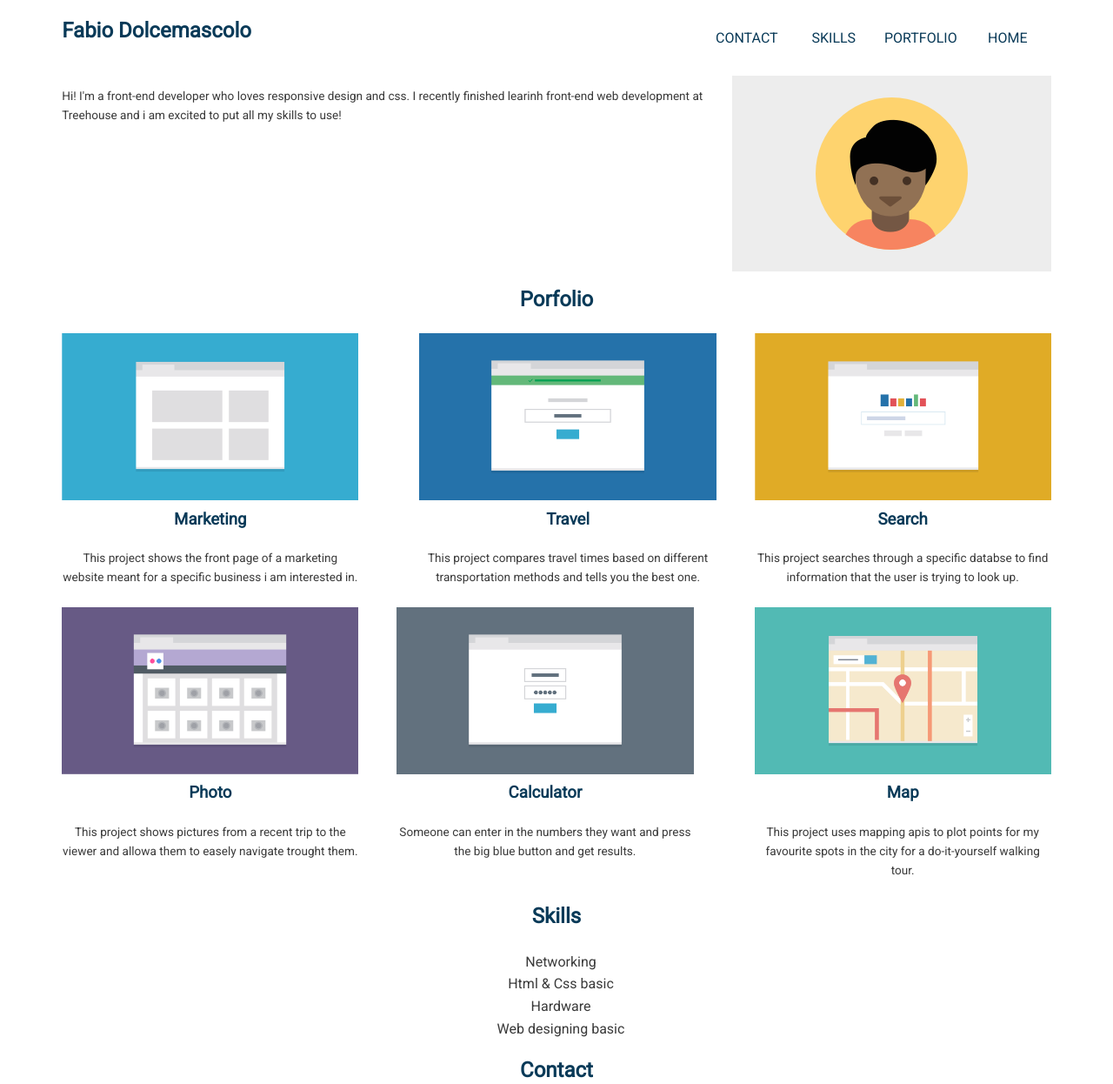
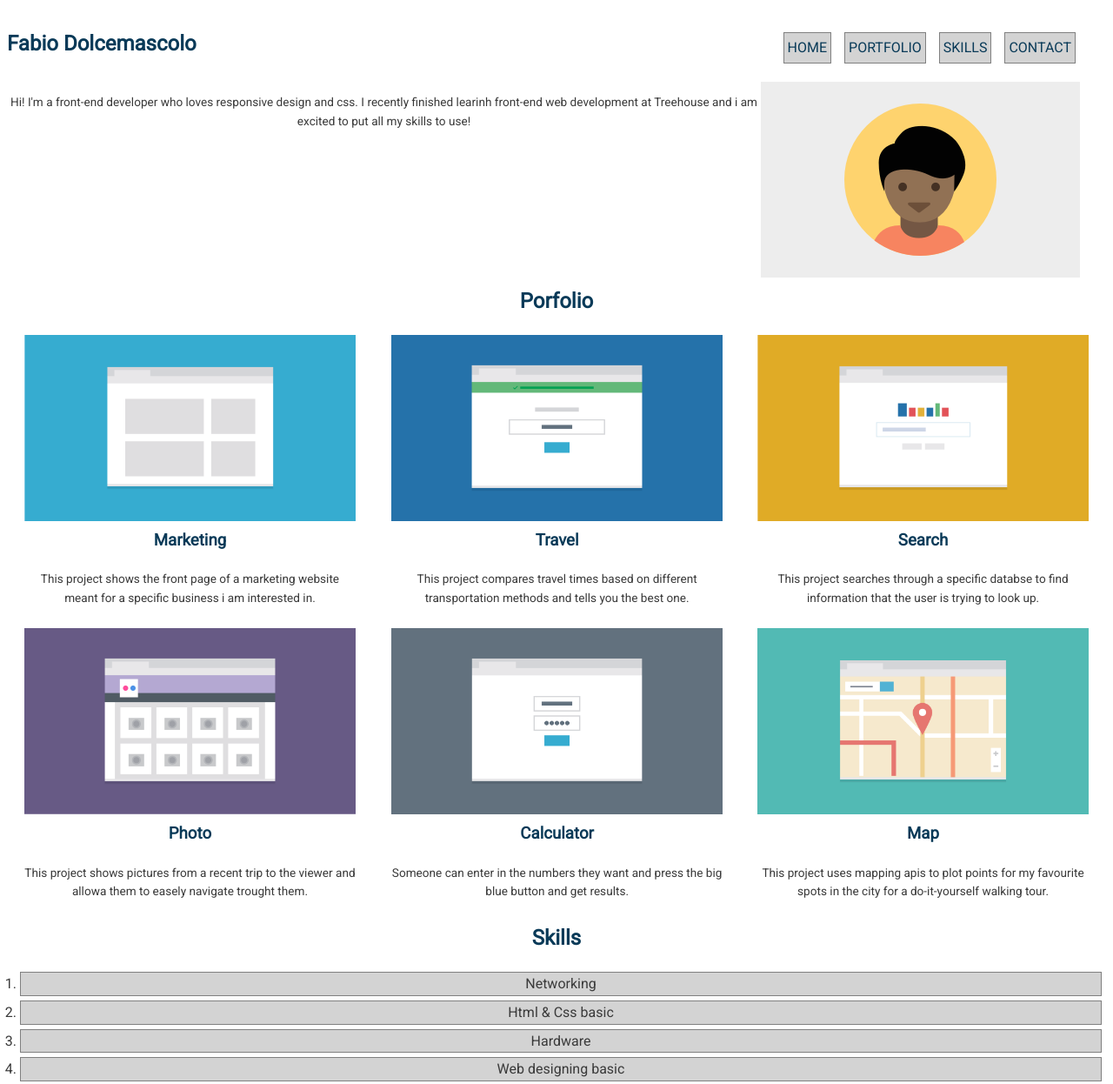
Before and after one commit to Ghaalumir/Second-Project, a plain HTML site: page index.html in a window 1280 px wide. Shown: the top 1246 px of the page at 87% size. Drawn offline with Linux system fonts and the light colour scheme.

Commit message:
Second Project

```diff
--- a/css/style.css
+++ b/css/style.css
@@ -1,3 +1,5 @@
+
+
 /* =================================
   Base Element Styles
 ==================================== */
@@ -11,16 +13,31 @@ body {
     line-height: 1.6;
     color: #3a3a3a;
     font-family: 'Roboto', sans-serif;
+
 }
 
  p {
     font-size: .85em;
     margin-bottom: 1.7em;
+
  }
 
 img {
     max-width: 100%;
+    margin: auto;
 }
+.img{
+    max-width:50%;
+
+
+}
+li{
+    background-color: lightgrey;
+    margin: 5px;
+    text-align: center;
+    border: 1px solid grey;
+}
+
 
 h2,
 h3,
@@ -40,6 +57,11 @@ a {
 ul {
     list-style-type: none;
 }
+.main-header {
+    text-align: center;
+
+}
+
 
 /* =================================
   Base Layout Styles
@@ -102,137 +124,166 @@ ul {
     text-align: center;
 
 }
-
-@media(min-width: 321px) {
-
-    .main-nav  {
-    display: block;
+.title-portfolio {
 text-align: center;
-    margin: auto;
 }
 
-.main-nav li {
-    display: inline-block;
-    width: 100px;
-    margin-bottom: 2em;
-    margin-top: 1em;
-
-}
-
-.img {
-    float: right;
-    margin-left: 1.25em;
-
-    }
-.title-portfolio  {
-    margin-top: 150px;
-    text-align: center;
-
-
-    }
 .clearfix::after {
     content: "";
     display: table;
     clear: both;
 }
-
-    .Marketing {
-        float: left;
-        width: 49%;
-    }
-    .Search {
-        float: right;
-        width: 49%;
+.main-header,
+.myself p {
+    margin-left: 0px;
+    margin-right: 30px;
 
 }
-    .Travel {
+.copyright .main-nav {
+    display:none;
+}
+
+.copyright .name {
     float: left;
-        width: 49%;
-    }
-    .Map {
-        float: right;
-        width: 49%;
+    font-size: 20px;
 
 }
-    .Photo {
-        float: left;
-        width: 49%;
+.backtotop {
+
+        float:right;
 }
-    .Calculator {
-        float: right;
-        width: 49%;
-
-    }
-    .container-portfolio {
-        max-width:90%;
-        margin: auto;
-
-    }
-    .container-header {
-        max-width:90%;
-        margin: auto;
+.container-footer {
+    background-color: lightblue;
+    margin-top: 50px;
 
 }
 
 
+
+
+@media (min-width: 760px) {
+
+    .backtotop {
+        display: none;
+
     }
 
-@media(min-width: 1025px) {
 
-    .main-nav li{
-     float: right;
-     margin: auto;
-     padding-top: 15px;
-     padding-bottom: 30px;
+    .copyright .main-nav {
+        display:inline-block;
+        margin-bottom: 30px;
 
     }
-    .name {
-     float :left;
+
+
+    .name{
+    float:left;
+    margin-top: 15px;
+
+  }
+
+
+    .main-nav{
+    float: right;
+
+
+  }
+  .main-nav li {
+    margin-left:10px;
+    float:left;
+    padding: 4px;
+
+  }
+  .img{
+    float: right;
+
+  }
+
+
+
+
+
+    .Marketing {
+    float:left;
+    width: 50%;
+}
+    .Search {
+        float: right;
+        width:50%;
+
+    }
+
+    .Marketing,
+    .Search {
+        padding-left: 20px;
+        padding-right: 20px;
+
+    }
+    .Travel {
+        float:left;
+        width: 50%;
+    }
+        .Map {
+            float: right;
+            width:50%;
+
+        }
+        .Travel,
+    .Map {
+        padding-left: 20px;
+        padding-right: 20px;
+}
+.Photo {
+    float:left;
+    width: 50%;
+}
+    .Calculator {
+        float: right;
+        width:50%;
+
+    }
+    .Photo,
+    .Calculator {
+        padding-left: 20px;
+        padding-right: 20px;
+}
+}
+@media (min-width: 1024px) {
+    .Travel {
+        float:right;
+        width: 33.3%;
+        text-align: center;
+        margin:auto;
 
     }
 
     .Marketing {
-
-    width: 30%;
+        width:33.3%;
 
     }
     .Search {
-    float: right;
-    width: 30%;
-
+        width:33.3%;
 
     }
-.Travel {
+    .Calculator {
+        float:right;
+        width: 33.3%;
+        text-align: center;
+        margin:auto;
+}
 
-    width: 30%;
-    margin-left: 70px;
+.Photo {
+    width:33.3%;
 
 }
 .Map {
-
-    width: 30%;
-
+    width:33.3%;
 
 }
-.Photo {
 
-    width: 30%;
-
-}
-.Calculator {
-
-    width: 30%;
-    margin-right: 70px;
-
-}
-.container-portfolio {
-    max-width:90%;
-    margin: auto;
-
-}
-.container-header {
-    max-width:90%;
-    margin: auto;
-
+.clearfix::after {
+    content: "";
+    display: table;
+    clear: both;
 }
 }
--- a/index.html
+++ b/index.html
@@ -11,10 +11,10 @@
   <body>
 
     <div class="container-header">
-     <header class="main-header">
+     <header class="main-header clearfix">
       <div class="container clearfix">
-        <h1 class="name"><a href="#">Fabio Dolcemascolo</a></h1>
-        <ul class="main-nav">
+        <h1 id="Top" class="name"><a href="#">Fabio Dolcemascolo</a></h1>
+        <ul class="main-nav clearfix">
           <li><a href="#Home">Home</a></li>
           <li><a href="#Portfolio">Portfolio</a></li>
           <li><a href="#Skills">Skills</a></li>
@@ -22,8 +22,8 @@
         </ul>
            </div>
 
-        <img class="img" src="img/responsive-layout-profile.png" alt="">
-        <p>Hi! I'm a front-end developer  who loves responsive design and css. I recently finished learinh front-end web development at Treehouse and i am excited to put all my skills to use! </p>
+        <img class="img" src="img/responsive-layout-profile.png" alt="" >
+        <p class="myself">Hi! I'm a front-end developer  who loves responsive design and css. I recently finished learinh front-end web development at Treehouse and i am excited to put all my skills to use! </p>
       </header>
   </div>
 
@@ -31,19 +31,19 @@
 
   <div class="container-portfolio clearfix">
 
-<div class="Marketing" >
+<div class="Marketing clearfix" >
     <img src="img/portfolio-1.png" alt="">
     <h3>Marketing</h3>
      <p>This project shows the front page of a marketing website meant for a specific business i am interested in. </p>
     </div>
 
-    <div class="Search">
+    <div class="Search clearfix">
      <img src="img/portfolio-2.png" alt="">
      <h3>Search</h3>
       <p>This project searches through a specific databse to find information that the user is trying to look up. </p>
      </div>
 
-     <div class="Travel">
+     <div class="Travel clearfix">
      <img src="img/portfolio-3.png" alt="">
      <h3>Travel</h3>
      <p>This project compares travel times based on different transportation methods and tells you the best one. </p>
@@ -70,13 +70,13 @@
 
 
   <div class="container-skills">
-  <h2 id="skills" class="title-skills">Skills</h2>
-     <ul class="skills">
+  <h2 id="Skills" class="title-skills">Skills</h2>
+     <ol class="skills">
       <li>Networking</li>
       <li>Html & Css basic</li>
       <li>Hardware</li>
       <li>Web designing basic</li>
-    </ul>
+    </ol>
   </div>
 
 
@@ -85,13 +85,14 @@
       <h2 id= "Contact">Contact</h2>
 
       <p>If you're interested in chatting or want more information about what i've been working on, i'd love to hear from you. </p>
-<br>
+
       <p> Phone +1 (111) 555-1234</p>
       <p> E-mail email@yoursite.com</p>
+
     </footer>
   </div>
 
-      <div class="copyright">
+      <div class="copyright clearfix">
             <p class="name"> Fabio Dolcemascolo</p>
             <ul class="main-nav">
               <li><a href="#">Home</a></li>
@@ -99,6 +100,7 @@
               <li><a href="#">Skills</a></li>
               <li><a href="#">Contact</a></li>
             </ul>
+            <a class="backtotop clearfix" href="#Top"> Back to Top </a>
 
       </div>
 
```
Lines whose indentation alone changed are shown as unchanged.
